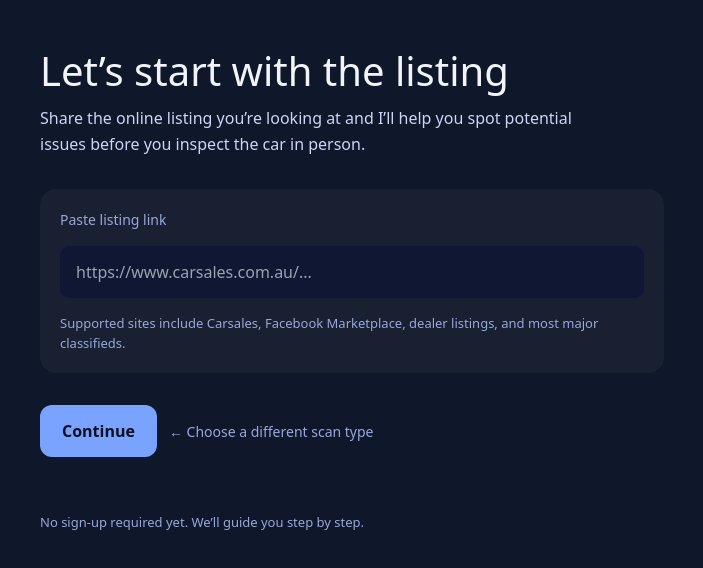
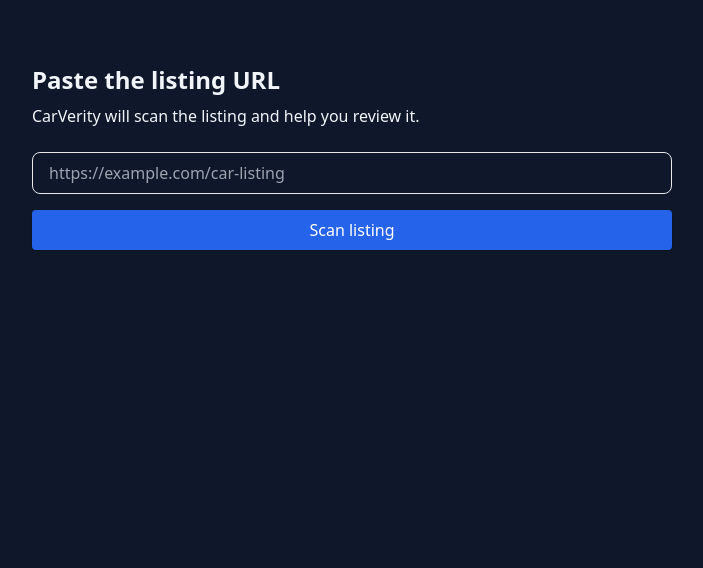
Before and after one commit to jeremy-swallow/carverity-clean, a React (Vite) app: page /scan/online in a window 1280 px wide. Shown: the top 568 px of the page, without its empty margins (288-991 px from the left). Built offline with nearby package versions, Linux system fonts and the light colour scheme.

Commit message:
fix: persist listing URL before scan + stop redirect loop

```diff
--- a/src/pages/OnlineStart.tsx
+++ b/src/pages/OnlineStart.tsx
@@ -1,170 +1,54 @@
 // src/pages/OnlineStart.tsx
-
 import { useState } from "react";
-import { Link, useNavigate } from "react-router-dom";
-import { saveProgress } from "../utils/scanProgress";
+import { useNavigate } from "react-router-dom";
 
 const LISTING_URL_KEY = "carverity_online_listing_url";
 
 export default function OnlineStart() {
   const navigate = useNavigate();
   const [url, setUrl] = useState("");
-  const [error, setError] = useState("");
 
-  function handleContinue() {
-    const trimmed = url.trim();
+  function handleSubmit(e: React.FormEvent) {
+    e.preventDefault();
 
-    // Basic validation
-    if (!trimmed || !trimmed.startsWith("http")) {
-      setError("Please paste a valid listing link.");
+    const cleaned = url.trim();
+
+    if (!cleaned) {
+      alert("Please paste a valid car listing URL before continuing.");
       return;
     }
 
-    setError("");
+    // ✅ Persist URL for the analyzing step
+    localStorage.setItem(LISTING_URL_KEY, cleaned);
 
-    // Save listing URL for the analyzer flow
-    localStorage.setItem(LISTING_URL_KEY, trimmed);
-
-    // Save scan progress (upgrade-safe)
-    saveProgress({
-      type: "online",
-      step: "/scan/online/analyzing",
-      listingUrl: trimmed,
-      startedAt: new Date().toISOString(),
-    });
-
-    // 👉 Unified scan entry point
-    navigate("/scan/online/analyzing");
+    // 🚀 Move to analyzing page
+    navigate("/online/analyzing-listing");
   }
 
   return (
-    <div
-      style={{
-        maxWidth: 720,
-        margin: "0 auto",
-        padding: "clamp(20px, 5vw, 48px)",
-        display: "flex",
-        flexDirection: "column",
-        gap: 32,
-      }}
-    >
-      {/* Heading */}
-      <header style={{ display: "flex", flexDirection: "column", gap: 12 }}>
-        <h1
-          style={{
-            fontSize: "clamp(26px, 6vw, 40px)",
-            lineHeight: 1.15,
-            margin: 0,
-          }}
-        >
-          Let’s start with the listing
-        </h1>
+    <div className="max-w-2xl mx-auto px-4 py-16">
+      <h1 className="text-2xl font-semibold mb-2">Paste the listing URL</h1>
+      <p className="text-muted-foreground mb-6">
+        CarVerity will scan the listing and help you review it.
+      </p>
 
-        <p
-          style={{
-            color: "#cbd5f5",
-            maxWidth: 560,
-            lineHeight: 1.6,
-          }}
-        >
-          Share the online listing you’re looking at and I’ll help you spot
-          potential issues before you inspect the car in person.
-        </p>
-      </header>
-
-      {/* Input card */}
-      <section
-        style={{
-          padding: 20,
-          borderRadius: 16,
-          background: "rgba(255,255,255,0.04)",
-          display: "flex",
-          flexDirection: "column",
-          gap: 16,
-        }}
-      >
-        <label
-          style={{
-            fontSize: 14,
-            color: "#9aa7d9",
-          }}
-        >
-          Paste listing link
-        </label>
-
+      <form onSubmit={handleSubmit} className="space-y-4">
         <input
           type="url"
           value={url}
           onChange={(e) => setUrl(e.target.value)}
-          placeholder="https://www.carsales.com.au/..."
-          style={{
-            padding: "14px 16px",
-            borderRadius: 10,
-            border: "none",
-            outline: "none",
-            fontSize: 16,
-            background: "#0f1733",
-            color: "#fff",
-          }}
+          className="w-full px-4 py-2 border rounded-lg bg-slate-900"
+          placeholder="https://example.com/car-listing"
+          required
         />
 
-        {error && (
-          <div style={{ color: "#ff8a8a", fontSize: 13 }}>{error}</div>
-        )}
-
-        <div
-          style={{
-            fontSize: 13,
-            color: "#9aa7d9",
-            lineHeight: 1.5,
-          }}
+        <button
+          type="submit"
+          className="bg-blue-600 text-white px-5 py-2 rounded shadow w-full"
         >
-          Supported sites include Carsales, Facebook Marketplace, dealer
-          listings, and most major classifieds.
-        </div>
-      </section>
-
-      {/* Actions */}
-      <div style={{ display: "flex", gap: 12, flexWrap: "wrap" }}>
-        <button
-          onClick={handleContinue}
-          style={{
-            padding: "14px 22px",
-            borderRadius: 12,
-            background: "#7aa2ff",
-            color: "#0b1020",
-            fontWeight: 600,
-            border: "none",
-            cursor: "pointer",
-            fontSize: 16,
-          }}
-        >
-          Continue
+          Scan listing
         </button>
-
-        <Link
-          to="/start-scan"
-          style={{
-            alignSelf: "center",
-            fontSize: 14,
-            color: "#9aa7d9",
-            textDecoration: "none",
-          }}
-        >
-          ← Choose a different scan type
-        </Link>
-      </div>
-
-      {/* Reassurance */}
-      <footer
-        style={{
-          marginTop: 24,
-          fontSize: 13,
-          color: "#9aa7d9",
-        }}
-      >
-        No sign-up required yet. We’ll guide you step by step.
-      </footer>
+      </form>
     </div>
   );
 }
```
